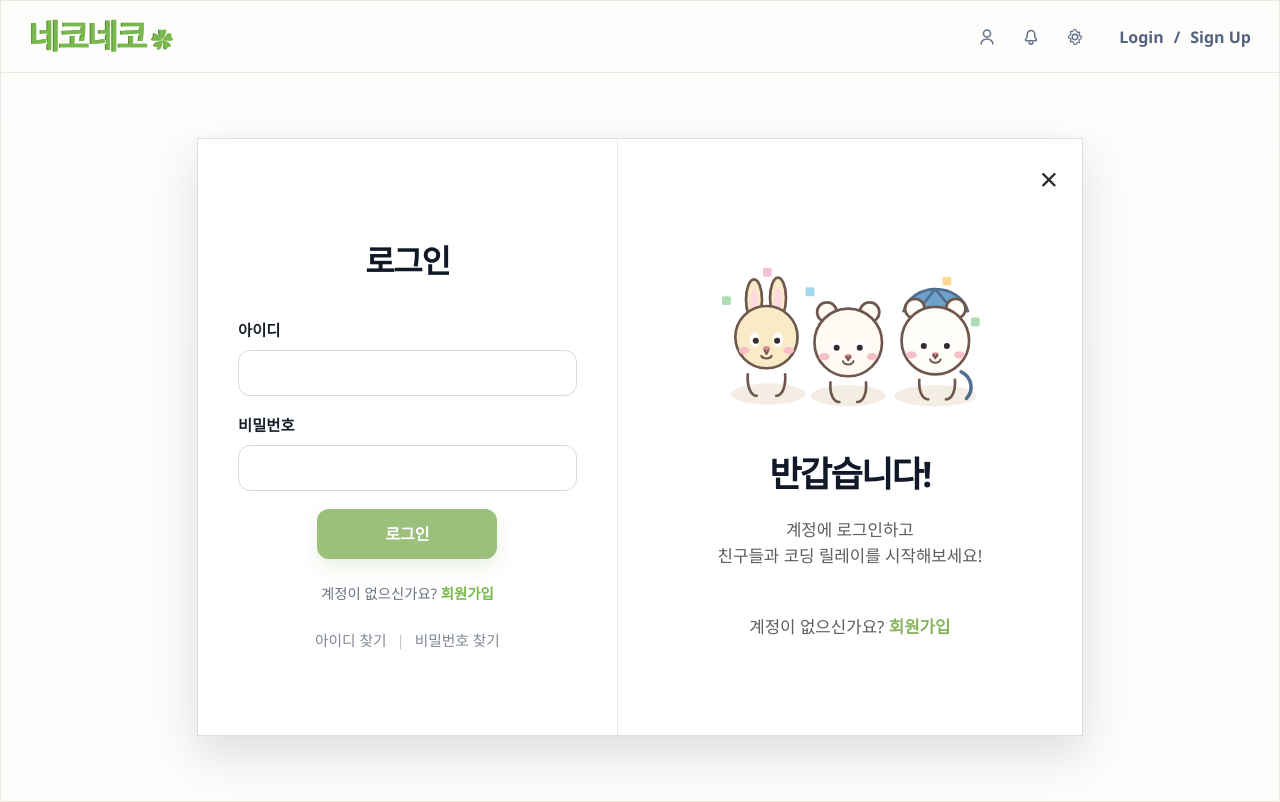
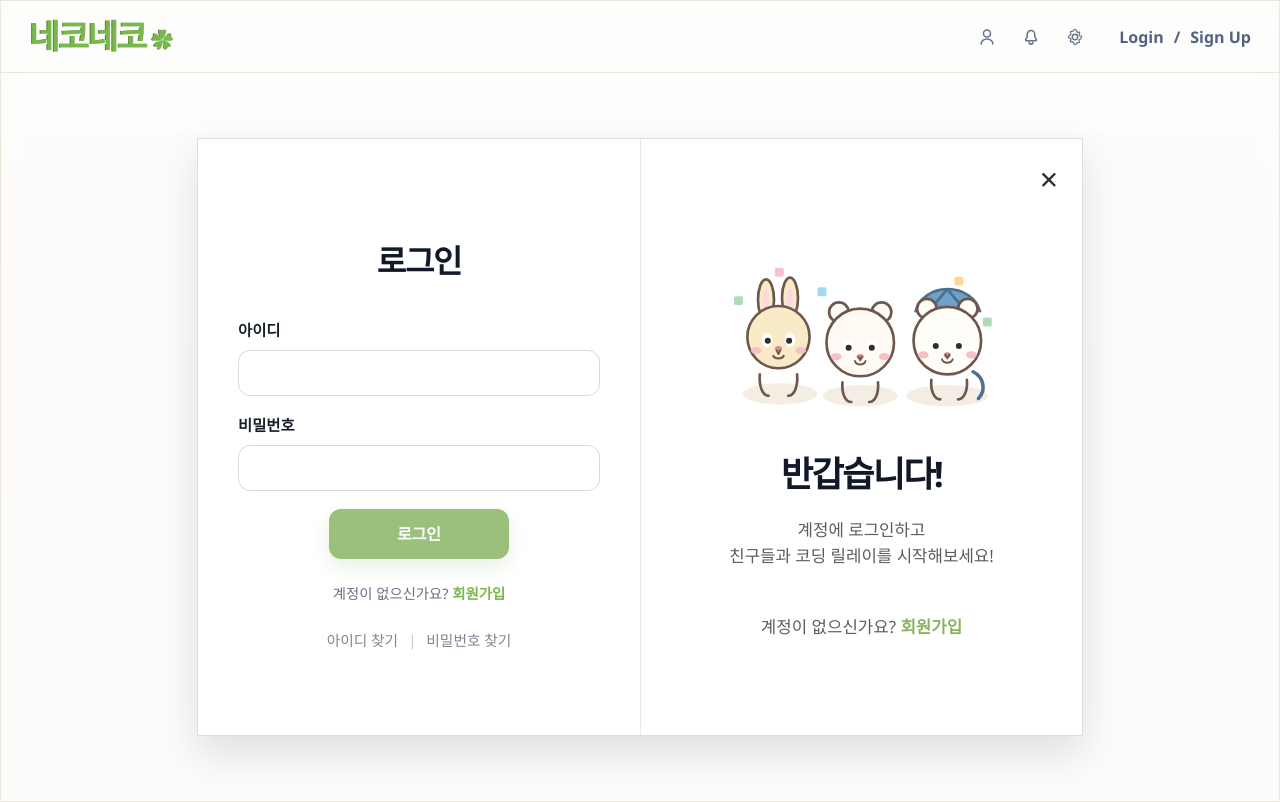
Before and after one commit to SJHawa/neco-frontend, a React (Vite) app: page /login in a window 1280 px wide. Built offline with nearby package versions, Linux system fonts and the light colour scheme; no server answers.

Commit message:
style: TASK C4 UI수정

```diff
--- a/src/shared/styles/global.css
+++ b/src/shared/styles/global.css
@@ -171,7 +171,7 @@
 .signup-modal {
   position: relative;
   display: grid;
-  grid-template-columns: minmax(0, 1fr) minmax(340px, 0.9fr);
+  grid-template-columns: repeat(2, minmax(0, 1fr));
   width: min(100%, 886px);
   min-height: 598px;
   background: #ffffff;
@@ -180,7 +180,7 @@
 }
 
 .signup-modal--login {
-  grid-template-columns: minmax(340px, 0.9fr) minmax(0, 1fr);
+  grid-template-columns: repeat(2, minmax(0, 1fr));
 }
 
 .signup-modal__close {
```
